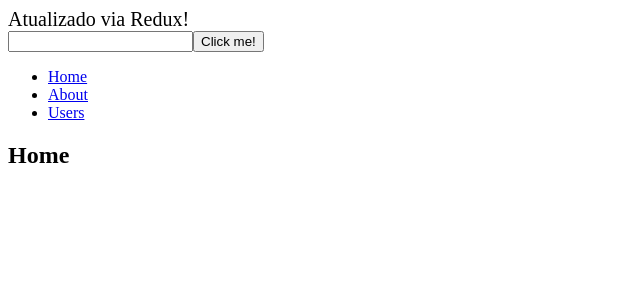
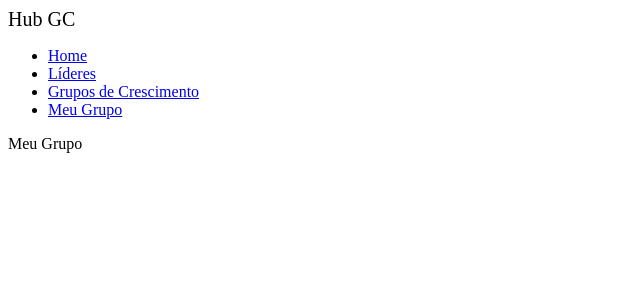
Before and after one commit to marcelobritonet/gc_hub, a React (Create React App) app: page /meugrupo in a window 1280 px wide. Shown: the top 300 px of the page, without its empty margins (0-640 px from the left). Built offline with nearby package versions, Linux system fonts and the light colour scheme.

Commit message:
improvement(app, containers, shared/components): create main containers
separate App components in containers. create `Navigation` and `SwitchRoute` component in order
control routes and link.

BREAKING CHANGE: split aplication in some components

```diff
--- a/src/App.tsx
+++ b/src/App.tsx
@@ -1,82 +1,21 @@
-import React, {useState} from 'react';
+import React from 'react';
 import styled from 'styled-components';
-import {
-  BrowserRouter as Router,
-  Switch,
-  Route,
-  Link
-} from 'react-router-dom';
-import { connect } from 'react-redux';
-import { bindActionCreators } from 'redux';
-import { clickButton } from './actions';
+import {BrowserRouter as Router} from 'react-router-dom';
+import {connect} from 'react-redux';
+import {bindActionCreators} from 'redux';
+import SwitchRoute from "./shared/components/switch_route/SwitchRoute";
+import Navigation from "./shared/components/navigation/Navigation";
 
-function App(props: any) {
-  const [inputValue, setInputValue] = useState()
-
-  const inputChange = (event: any) => {
-    setInputValue(event.target.value);
-  };
-
-  const { newValue, clickButton } = props;
-
+function App() {
   return (
       <Router>
         <div>
-          <Title>{newValue}</Title>
-
-
-          <input
-              onChange={inputChange}
-              type='text'
-              value={inputValue}
-          />
-
-          <button onClick={() => clickButton(inputValue)}>
-            Click me!
-          </button>
-
-          <nav>
-            <ul>
-              <li>
-                <Link to="/">Home</Link>
-              </li>
-              <li>
-                <Link to="/about">About</Link>
-              </li>
-              <li>
-                <Link to="/users">Users</Link>
-              </li>
-            </ul>
-          </nav>
-
-          {/* A <Switch> looks through its children <Route>s and
-            renders the first one that matches the current URL. */}
-          <Switch>
-            <Route path="/about">
-              <About />
-            </Route>
-            <Route path="/users">
-              <Users />
-            </Route>
-            <Route path="/">
-              <Home />
-            </Route>
-          </Switch>
+          <Title>Hub GC</Title>
+          <Navigation/>
+          <SwitchRoute />
         </div>
       </Router>
   );
-}
-
-function Home() {
-  return <h2>Home</h2>;
-}
-
-function About() {
-  return <h2>About</h2>;
-}
-
-function Users() {
-  return <h2>Users</h2>;
 }
 
 const Title = styled.div`
@@ -84,10 +23,12 @@ const Title = styled.div`
 `;
 
 const mapDispatchToProps = (dispatch: any) =>
-    bindActionCreators({ clickButton }, dispatch);
+    bindActionCreators({
+      // clickButton
+    }, dispatch);
 
 const mapStateToProps = (store: any) => ({
-  newValue: store.clickState.newValue
+  // newValue: store.clickState.newValue
 });
 
 export default connect(mapStateToProps, mapDispatchToProps)(App);
--- /dev/null
+++ b/src/containers/group_lead/GroupLead.tsx
@@ -0,0 +1,20 @@
+import React from 'react';
+import { bindActionCreators } from "redux";
+import { connect } from "react-redux";
+
+function GroupLead() {
+    return (
+        <div>Lideres</div>
+    )
+}
+
+const mapDispatchToProps = (dispatch: any) =>
+    bindActionCreators({
+        //clickButton
+    }, dispatch);
+
+const mapStateToProps = (store: any) => ({
+    // newValue: store.clickState.newValue
+});
+
+export default connect(mapStateToProps, mapDispatchToProps)(GroupLead);
--- /dev/null
+++ b/src/containers/group_list/GroupList.tsx
@@ -0,0 +1,20 @@
+import React from 'react';
+import { bindActionCreators } from "redux";
+import { connect } from "react-redux";
+
+function GroupList() {
+    return (
+        <div>ListaGrupos</div>
+    )
+}
+
+const mapDispatchToProps = (dispatch: any) =>
+    bindActionCreators({
+        //clickButton
+    }, dispatch);
+
+const mapStateToProps = (store: any) => ({
+    // newValue: store.clickState.newValue
+});
+
+export default connect(mapStateToProps, mapDispatchToProps)(GroupList);
--- /dev/null
+++ b/src/containers/home/Home.tsx
@@ -0,0 +1,20 @@
+import React from 'react';
+import { bindActionCreators } from "redux";
+import { connect } from "react-redux";
+
+function Home() {
+    return (
+        <div>Home</div>
+    )
+}
+
+const mapDispatchToProps = (dispatch: any) =>
+    bindActionCreators({
+        //clickButton
+    }, dispatch);
+
+const mapStateToProps = (store: any) => ({
+    // newValue: store.clickState.newValue
+});
+
+export default connect(mapStateToProps, mapDispatchToProps)(Home);
--- /dev/null
+++ b/src/containers/my_group/MyGroup.tsx
@@ -0,0 +1,20 @@
+import React from 'react';
+import { bindActionCreators } from "redux";
+import { connect } from "react-redux";
+
+function MyGroup() {
+    return (
+        <div>Meu Grupo</div>
+    )
+}
+
+const mapDispatchToProps = (dispatch: any) =>
+    bindActionCreators({
+        //clickButton
+    }, dispatch);
+
+const mapStateToProps = (store: any) => ({
+    // newValue: store.clickState.newValue
+});
+
+export default connect(mapStateToProps, mapDispatchToProps)(MyGroup);
--- /dev/null
+++ b/src/shared/components/navigation/Navigation.tsx
@@ -0,0 +1,25 @@
+import {Link} from "react-router-dom";
+import React from "react";
+
+function Navigation() {
+    return (
+        <nav>
+            <ul>
+                <li>
+                    <Link to="/">Home</Link>
+                </li>
+                <li>
+                    <Link to="/lideres">Líderes</Link>
+                </li>
+                <li>
+                    <Link to="/grupos">Grupos de Crescimento</Link>
+                </li>
+                <li>
+                    <Link to="/meugrupo">Meu Grupo</Link>
+                </li>
+            </ul>
+        </nav>
+    )
+}
+
+export default Navigation;
--- /dev/null
+++ b/src/shared/components/switch_route/SwitchRoute.tsx
@@ -0,0 +1,29 @@
+import {Route, Switch} from "react-router-dom";
+import Lideres from "../../../containers/group_lead/GroupLead";
+import ListaGrupos from "../../../containers/group_list/GroupList";
+import MyGroup from "../../../containers/my_group/MyGroup";
+import Home from "../../../containers/home/Home";
+import React from "react";
+
+function SwitchRoute() {
+    return (
+        <Switch>
+            {/* A <Switch> looks through its children <Route>s and
+            renders the first one that matches the current URL. */}
+            <Route path="/lideres">
+                <Lideres />
+            </Route>
+            <Route path="/grupos">
+                <ListaGrupos />
+            </Route>
+            <Route path="/meugrupo">
+                <MyGroup />
+            </Route>
+            <Route path="/">
+                <Home />
+            </Route>
+        </Switch>
+    )
+}
+
+export default SwitchRoute;
```
